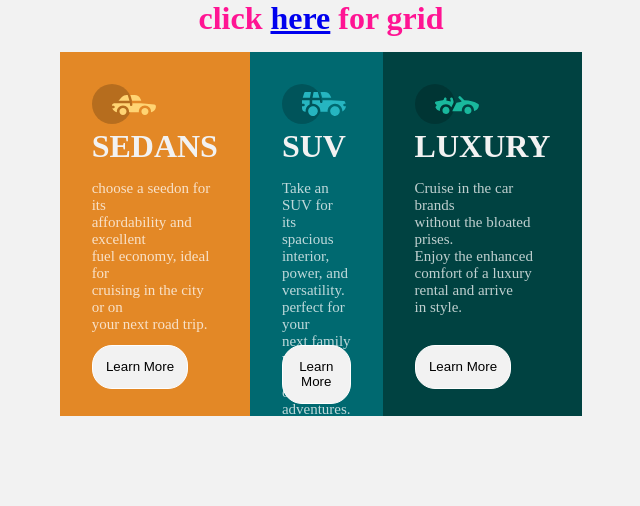
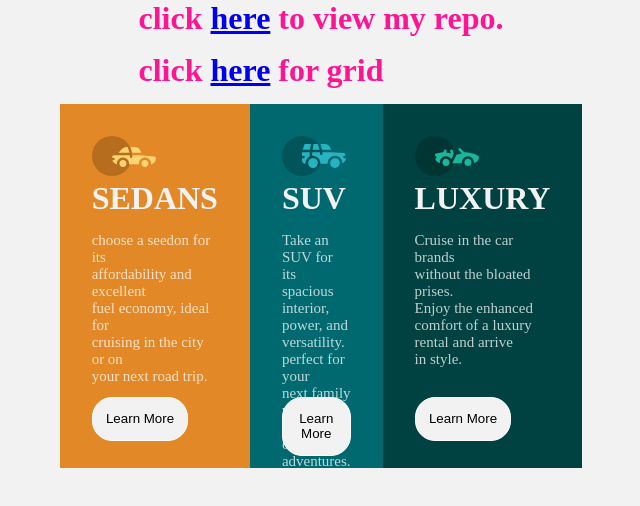
Before and after one commit to Lharbeeb/zuriflexgrid, a plain HTML site: page index.html in a window 1280 px wide. Shown: the whole page, without its empty margins (319-959 px from the left). Drawn offline with Linux system fonts and the light colour scheme.

Commit message:
Update index.html

```diff
--- a/index.html
+++ b/index.html
@@ -9,6 +9,9 @@
   </head>
   <body>
     <header>
+      <h1 style="color: deeppink">
+        click <a href="https://github.com/Lharbeeb/zuriflexgrid">here</a> to view my repo.
+      </h1>
       <h1 style="color: deeppink">
         click <a href="grid.html">here</a> for grid
       </h1>
```
